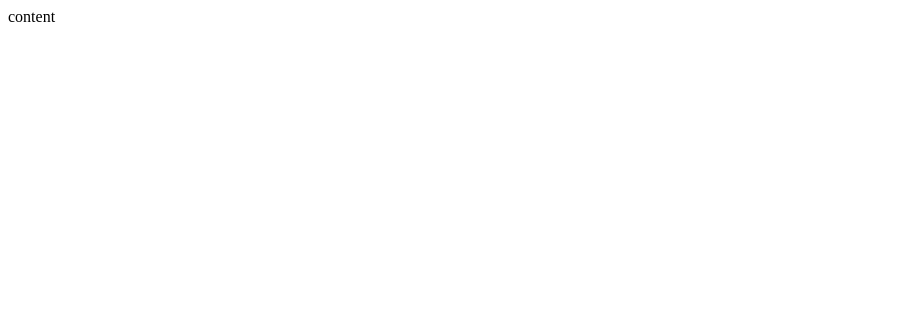
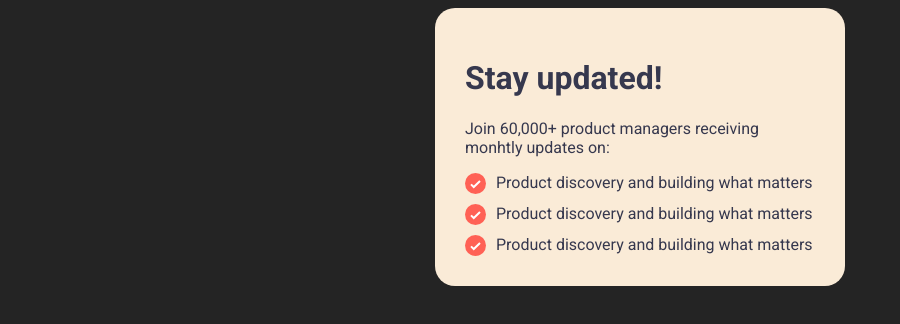
Before and after one commit to RyanLindman/react-challenge-2, a React (Vite) app: page / in a window 1280 px wide. Shown: the top 324 px of the page, without its empty margins (0-900 px from the left). Built offline with nearby package versions, Linux system fonts and the light colour scheme.

Commit message:
progress made

```diff
--- a/src/App.tsx
+++ b/src/App.tsx
@@ -1,5 +1,7 @@
 import { useState } from 'react'
 import './App.css'
+import './components/FormContainer.css'
+import FormContainer from './components/FormContainer';
 
 
 function App() {
@@ -8,10 +10,10 @@ function App() {
   return (
     <>
 
-      content
+      <FormContainer />
 
     </>
   )
 }
 
-export default App
+export default App;
--- /dev/null
+++ b/src/components/FormContainer.css
@@ -0,0 +1,43 @@
+@import url('https://fonts.googleapis.com/css2?family=Roboto:wght@400;700&display=swap');
+
+html {
+    background-color: #242424;
+}
+.main-container {
+    display: flex;
+    justify-content: center;
+    align-items: center;
+
+
+}
+
+.form-container {
+    width: 350px;
+    background-color: antiquewhite;
+    padding: 30px;
+    border-radius: 20px;
+    color: hsl(235, 18%, 26%);
+
+
+
+
+}
+
+.image-container {
+
+
+}
+
+.info-text {
+
+    margin-top: 40px;
+
+}
+
+.info-text2, .info-text3, .info-text {
+
+    display: flex;
+    gap: 10px;
+    margin-top: 10px;
+
+}
--- /dev/null
+++ b/src/components/FormContainer.tsx
@@ -0,0 +1,64 @@
+export default function FormContainer() {
+  return (
+    <div className="main-container">
+      <div className="form-container">
+        <h1>Stay updated!</h1>
+        <p>Join 60,000+ product managers receiving monhtly updates on:</p>
+        <div className="info-text">
+          <svg
+            xmlns="http://www.w3.org/2000/svg"
+            width="21"
+            height="21"
+            viewBox="0 0 21 21"
+          >
+            <g fill="none">
+              <circle cx="10.5" cy="10.5" r="10.5" fill="#FF6155" />
+              <path
+                stroke="#FFF"
+                stroke-width="2"
+                d="M6 11.381 8.735 14 15 8"
+              />
+            </g>
+          </svg>
+          <span>Product discovery and building what matters </span>
+        </div>
+        <div className="info-text2">
+          <svg
+            xmlns="http://www.w3.org/2000/svg"
+            width="21"
+            height="21"
+            viewBox="0 0 21 21"
+          >
+            <g fill="none">
+              <circle cx="10.5" cy="10.5" r="10.5" fill="#FF6155" />
+              <path
+                stroke="#FFF"
+                stroke-width="2"
+                d="M6 11.381 8.735 14 15 8"
+              />
+            </g>
+          </svg>
+          <span>Product discovery and building what matters </span>
+        </div>
+        <div className="info-text3">
+          <svg
+            xmlns="http://www.w3.org/2000/svg"
+            width="21"
+            height="21"
+            viewBox="0 0 21 21"
+          >
+            <g fill="none">
+              <circle cx="10.5" cy="10.5" r="10.5" fill="#FF6155" />
+              <path
+                stroke="#FFF"
+                stroke-width="2"
+                d="M6 11.381 8.735 14 15 8"
+              />
+            </g>
+          </svg>
+          <span>Product discovery and building what matters </span>
+        </div>
+      </div>
+    </div>
+  );
+}
--- a/src/index.css
+++ b/src/index.css
@@ -0,0 +1,4 @@
+@import url('https://fonts.googleapis.com/css2?family=Roboto:wght@400;700&display=swap');
+html {
+  font-family: "Roboto" , sans-serif;
+}
```
